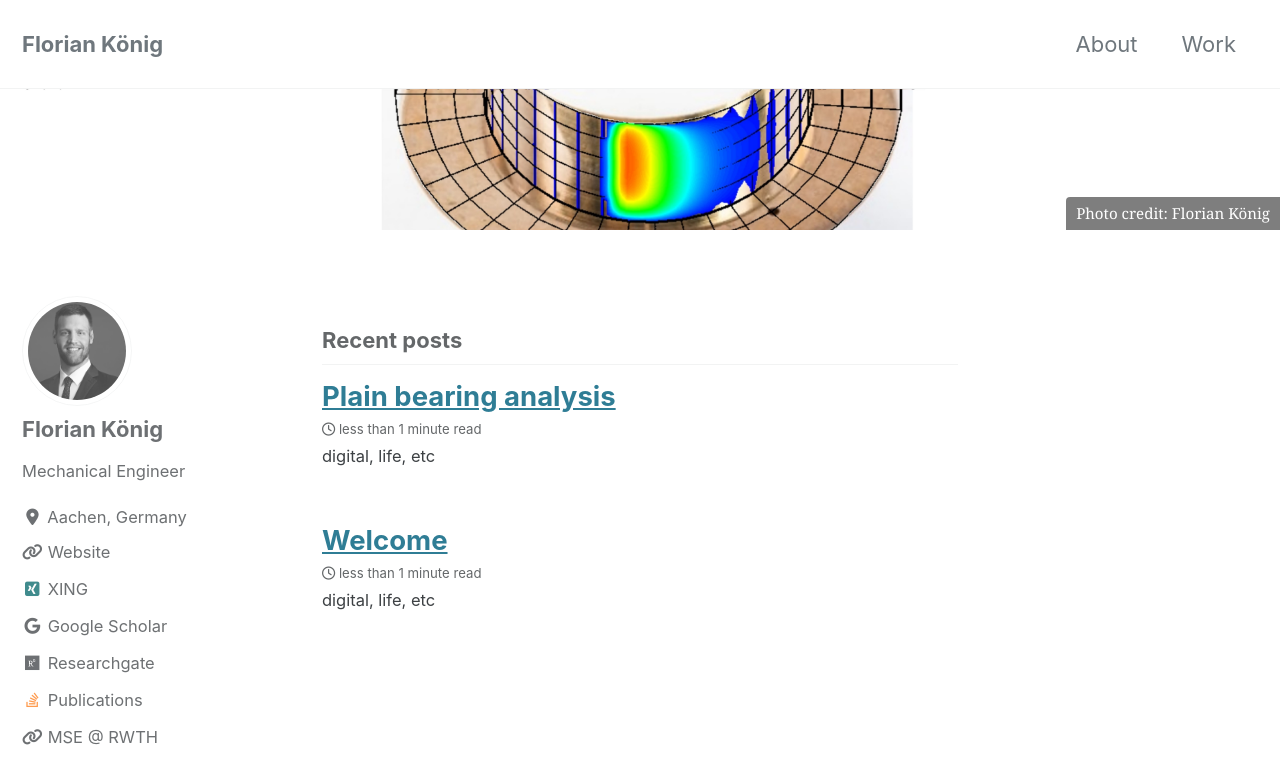
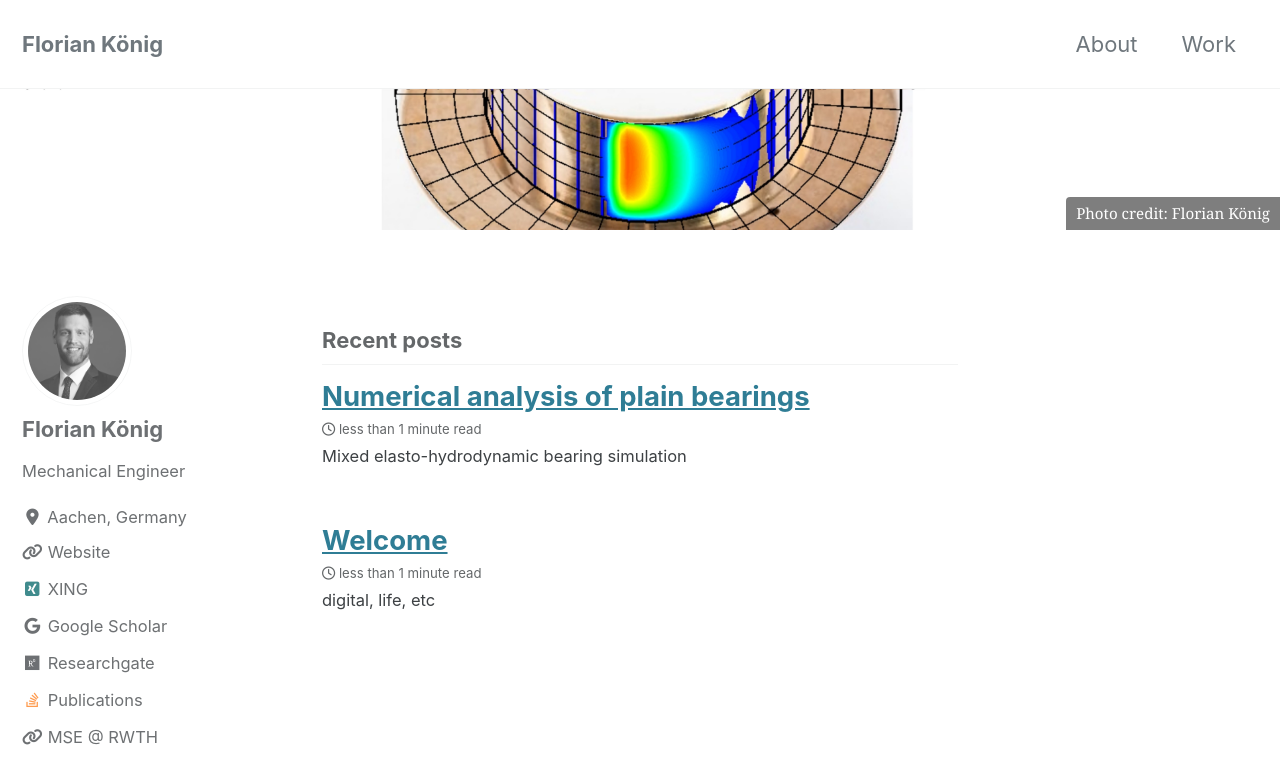
Before and after one commit to Floriankoenigdigital/floriankoenig, a Jekyll site: the page built from index.html, in a window 1280 px wide and 900 px high. Shown: the top 784 px of the window. Built offline with Jekyll 4.4.1, drawn with Linux system fonts in a browser that asks for light colours; cached includes are drawn as plain includes; nearby versions of some CDN libraries; the list of posts is cut into pages by our own code.

Commit message:
new page

```diff
--- a/_posts/2020-05-27-plain_bearing_wear.md
+++ b/_posts/2020-05-27-plain_bearing_wear.md
@@ -1,16 +1,16 @@
 ---
-title: "Plain bearing analysis"
+title: "Numerical analysis of plain bearings"
 date: 2020-05-27T13:23:41-04:00
-tags: [digital,plain bearing]
+tags: [digital,plain bearings]
 header:
  image: "/images/test.jpg"
  image_description: "Bearing test and simulation"
  caption: "Photo credit: Florian König"
-excerpt: "digital, life, etc"
+excerpt: "Mixed elasto-hydrodynamic bearing simulation"
 ---
 
 
-# Behaviour of plain bearings in start-stop operation
+## Behaviour of plain bearings in start-stop operation
 
 # <figure class="half">
 <figure>
```
